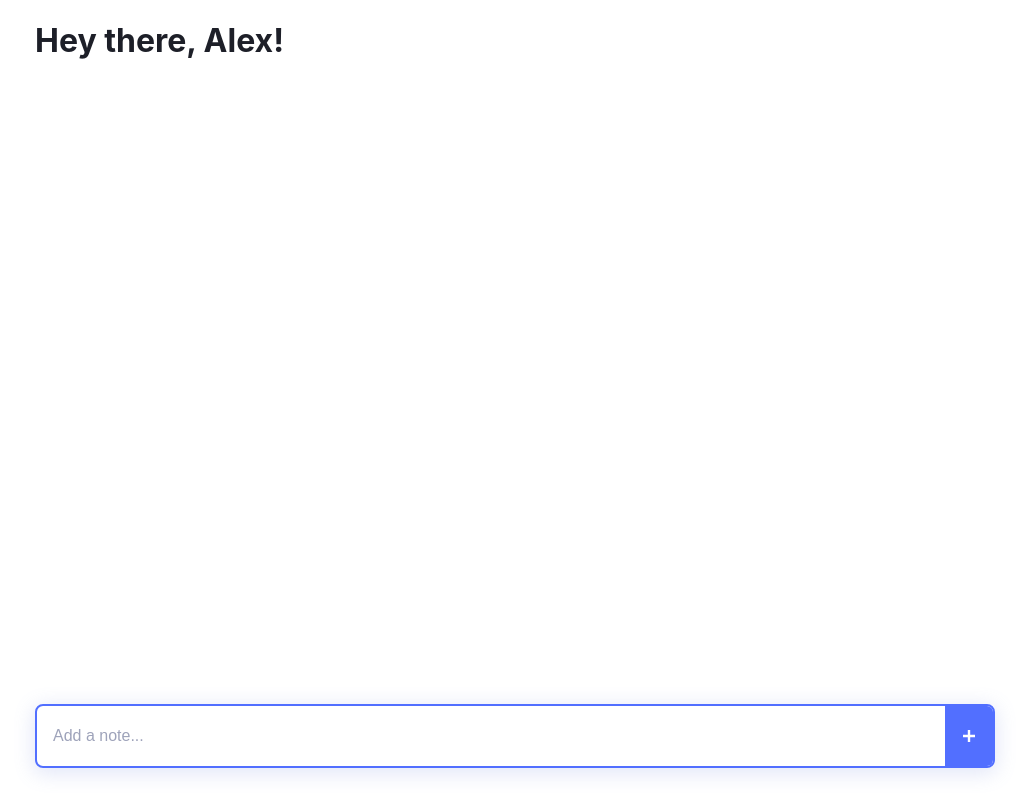
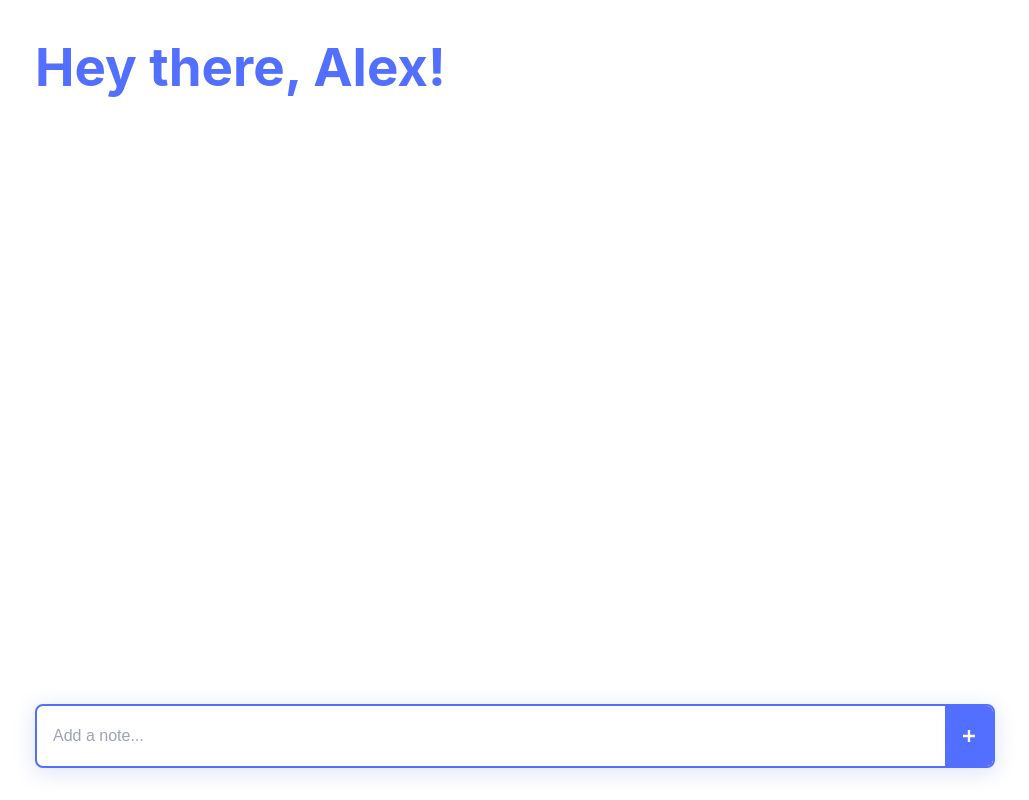
Before and after one commit to WWPHacks22/To-Do-List, a React (Create React App) app: page / in a window 1280 px wide. Shown: the whole page, without its empty margins (125-1154 px from the left). Built offline with nearby package versions, Linux system fonts and the light colour scheme; the HTML template or start-up script is replaced by a standard one.

Commit message:
Add title styling

```diff
--- a/src/App.css
+++ b/src/App.css
@@ -13,3 +13,8 @@
   flex-direction: column;
   margin: 2rem 0 2rem 0;
 }
+
+.title {
+  font-size: 3.3rem;
+  color: var(--primary);
+}
```
